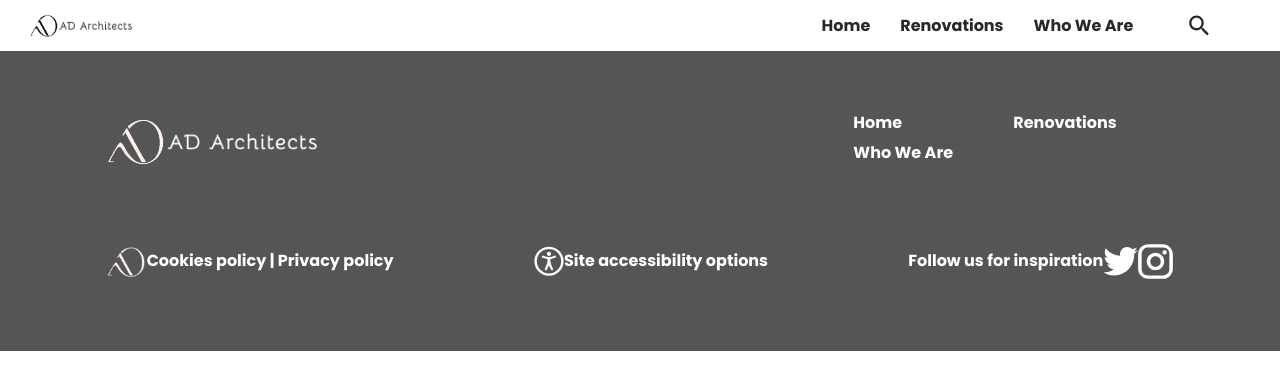
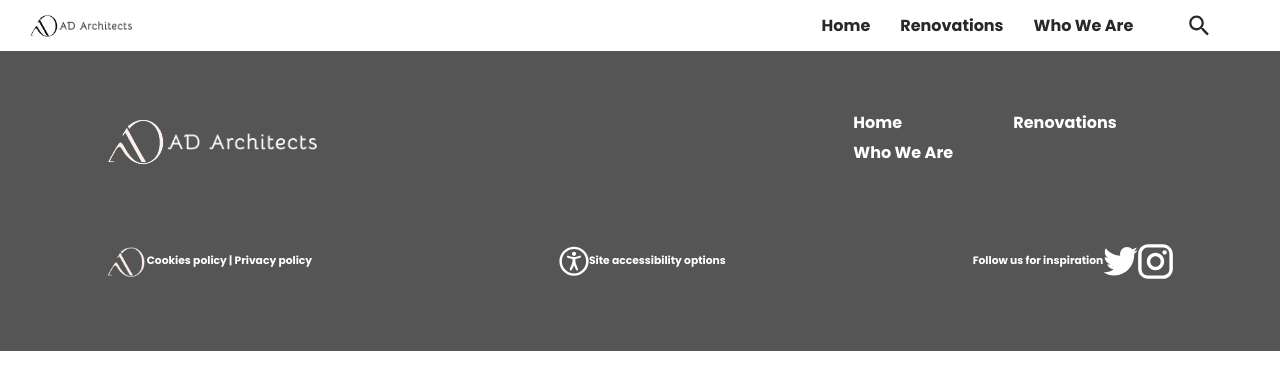
Before and after one commit to EDGI9/ad-architect-app, a React (Vite) app: page / in a window 1280 px wide. Shown: the top 390 px of the page. Built offline with nearby package versions, Linux system fonts and the light colour scheme; a web font is replaced by a local one.

Commit message:
Reset of header tags styling

```diff
--- a/src/assets/styles/index.scss
+++ b/src/assets/styles/index.scss
@@ -13,3 +13,7 @@
 body {
   margin: 0;
 }
+h1, h2, h3, h4, h5, h6 {
+  font-size: revert;
+  font-weight: revert;
+}
```
